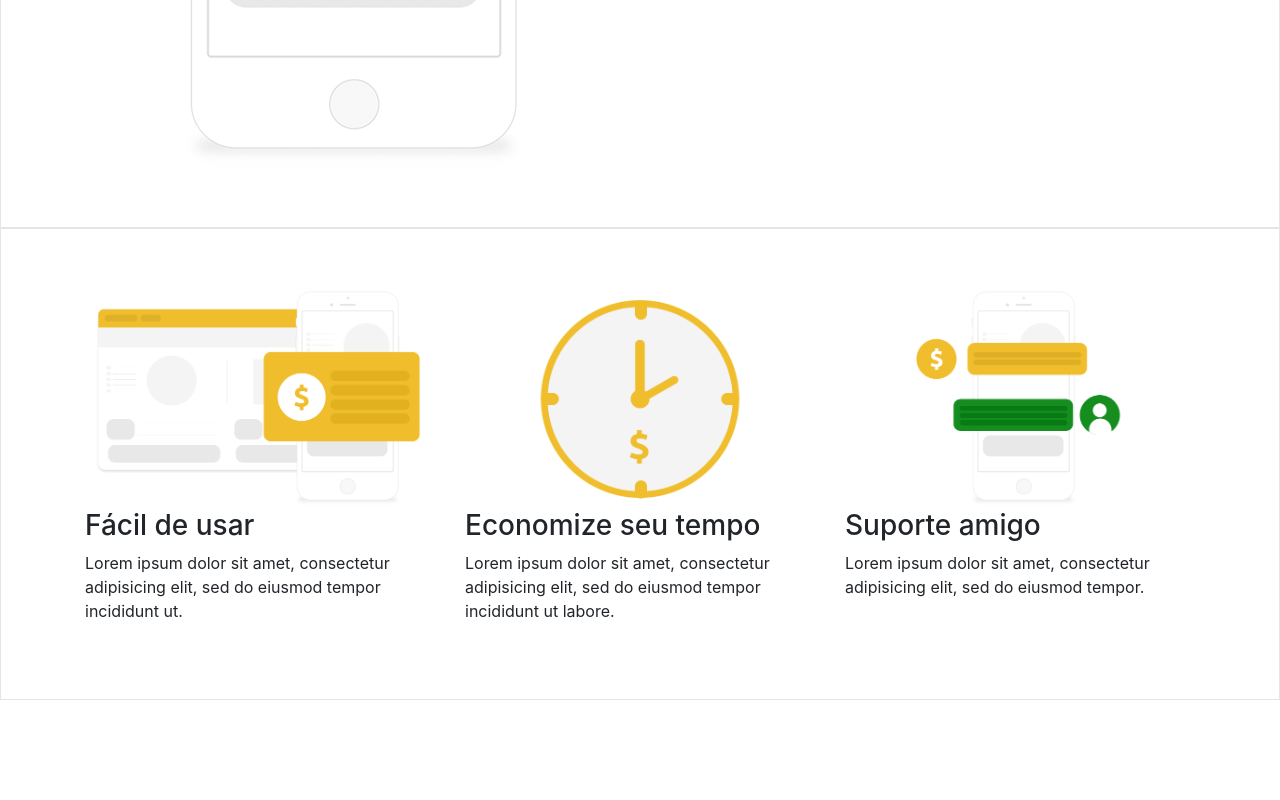
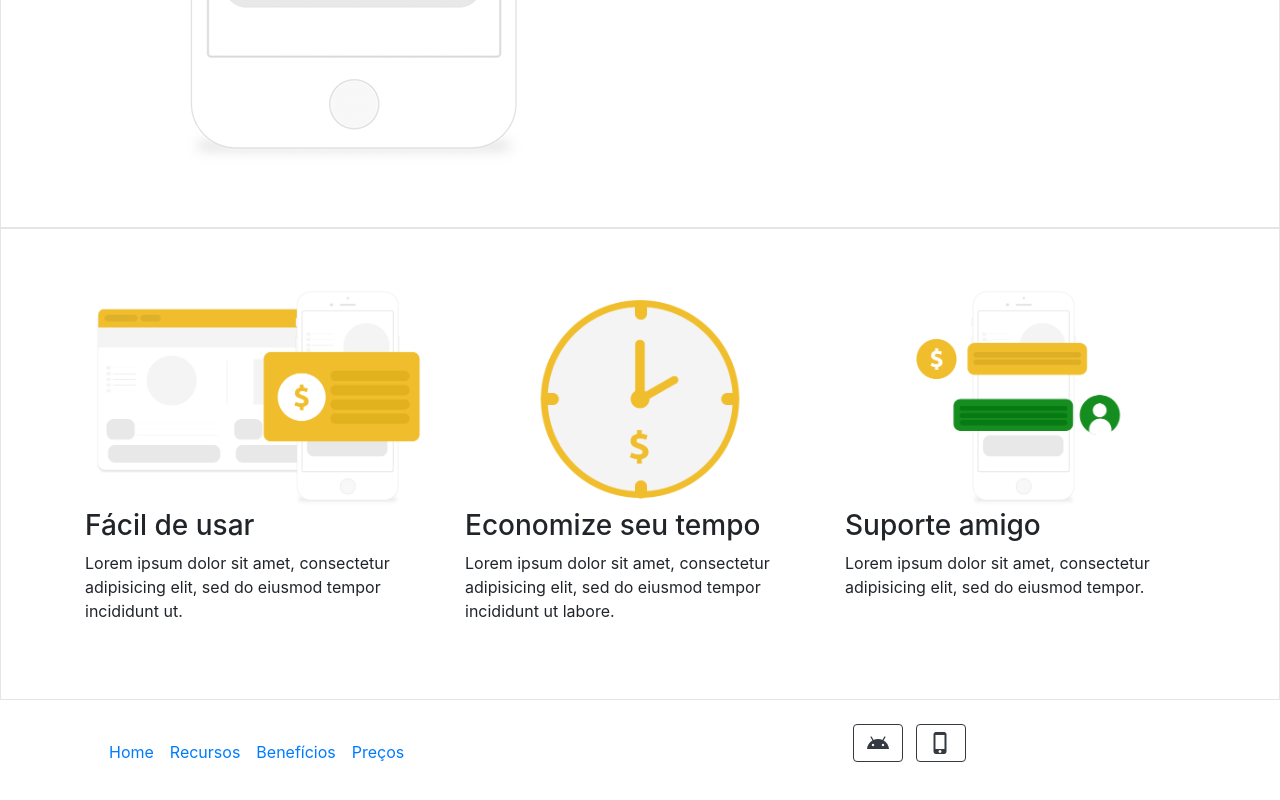
Before and after one commit to MatVicDev/finans, a plain HTML site: page index.html in a window 1280 px wide. Shown: the part 1628-2428 px from the top of the page. Before the commit the page ends 2328 px from the top, so only its background shows below. Drawn offline with nearby package versions, Linux system fonts and the light colour scheme.

Commit message:
Criando o footer com navegação

```diff
--- a/css/style.css
+++ b/css/style.css
@@ -9,3 +9,7 @@ section {
 	padding: 60px 0;
 	border: 1px solid #e5e5e5;
 }
+
+#nav-footer li a:hover {
+	text-decoration: underline;
+}
--- a/index.html
+++ b/index.html
@@ -160,6 +160,36 @@
 		</div>
 	</section>
 
+	<footer class="mt-4 mb-4">
+		<div class="container">
+			<div class="row">
+				<div class="col-md-8">
+					<nav class="navbar navbar-expand-sm">
+						<ul id="nav-footer" class="navbar-nav">
+							<li class="nav-item">
+								<a href="" class="nav-link">Home</a>
+							</li>
+							<li class="nav-item">
+								<a href="" class="nav-link">Recursos</a>
+							</li>
+							<li class="nav-item">
+								<a href="" class="nav-link">Benefícios</a>
+							</li>
+							<li class="nav-item">
+								<a href="" class="nav-link">Preços</a>
+							</li>
+						</ul>
+					</nav>
+				</div>
+
+				<div class="col-md-4">
+					<span class="material-icons-outlined btn btn-outline-dark ml-2 mr-2">android</span>
+                	<span class="material-icons-outlined btn btn-outline-dark">phone_iphone</span>
+				</div>
+			</div>
+		</div>
+	</footer>
+
     <!-- Option 1: jQuery and Bootstrap Bundle (includes Popper) -->
     <script src="https://cdn.jsdelivr.net/npm/jquery@3.5.1/dist/jquery.slim.min.js" integrity="sha384-DfXdz2htPH0lsSSs5nCTpuj/zy4C+OGpamoFVy38MVBnE+IbbVYUew+OrCXaRkfj" crossorigin="anonymous"></script>
     <script src="https://cdn.jsdelivr.net/npm/bootstrap@4.6.1/dist/js/bootstrap.bundle.min.js" integrity="sha384-fQybjgWLrvvRgtW6bFlB7jaZrFsaBXjsOMm/tB9LTS58ONXgqbR9W8oWht/amnpF" crossorigin="anonymous"></script>
```
